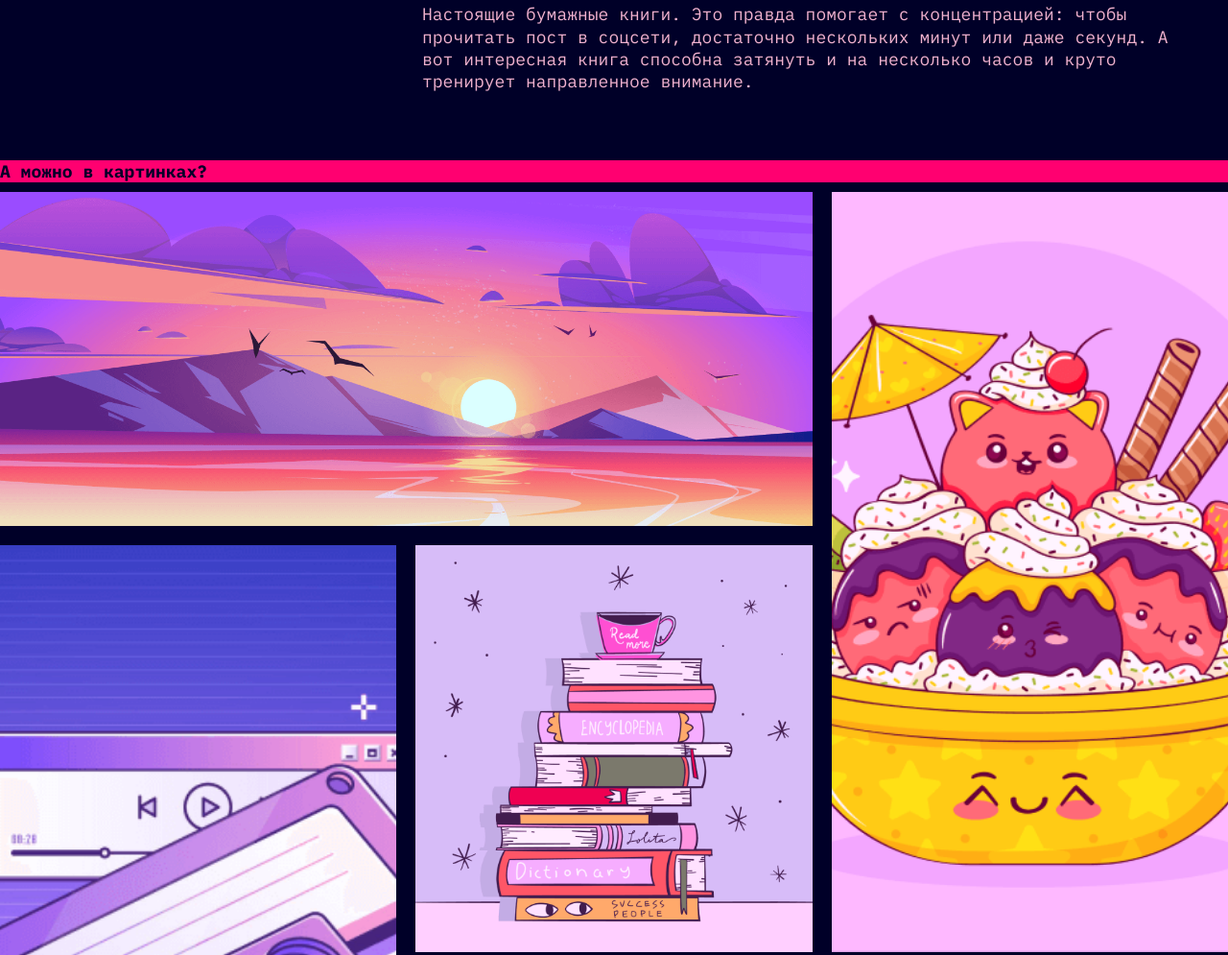
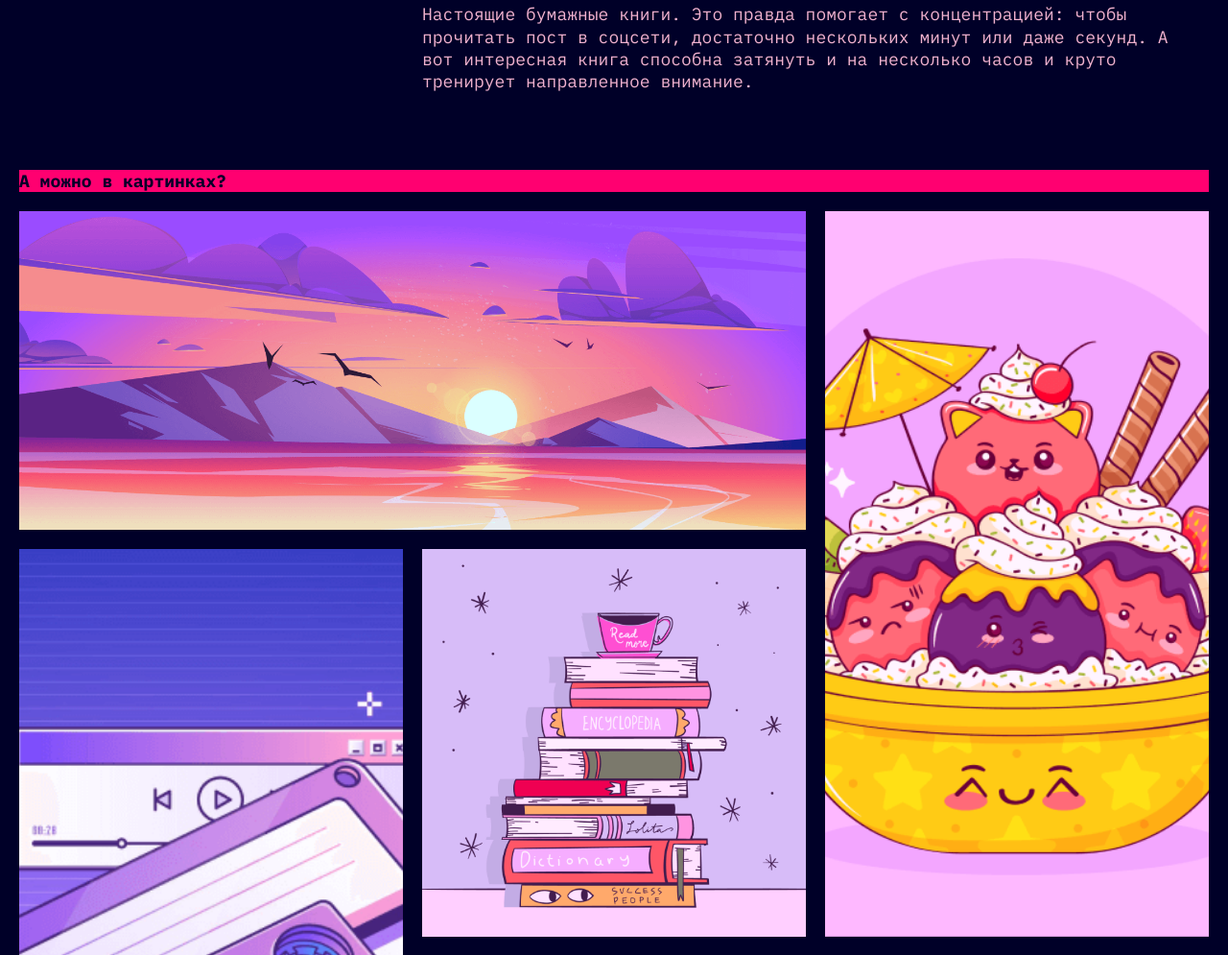
Before and after one commit to beLiked/slozhno-sosredotochitsya, a plain HTML site: page index.html in a window 1280 px wide. Shown: the part 2700-3695 px from the top of the page at 96% size. Drawn offline with Linux system fonts and the light colour scheme.

Commit message:
проверка на тесты375 load

```diff
--- a/index.html
+++ b/index.html
@@ -121,16 +121,16 @@
           </p>
         </article>
       </section>
-      <!-- <section class="content-honest gallery"> -->
-      <section class="gallery">
-      <h3 class="title-decoration">А можно в картинках?</h3>
+      <section class="content-honest gallery">
+      <h3 class="title-decoration title-decoration-gallery">А можно в картинках?</h3>
         <ul class="gallery-list">
           <li class="gallery-list-item">
             <img
               class="gallery-image"
               src="./images/sunset.png"
               alt="Закат"
-              loading="lazy">
+
+              >
           </li>
           <li class="gallery-list-item">
             <img
--- a/styles/style.css
+++ b/styles/style.css
@@ -186,7 +186,6 @@
 
 .gallery {
   margin-top: 30px;
-  width: 100%;
 }
 
 .gallery-image {
@@ -222,7 +221,6 @@
     grid-row: 1;
     align-self: center;
     font-size: clamp(7.5rem, 0.5625rem + 14.4531vw, 9.8125rem);
-    /* margin-top: 6px; */
   }
 
   .decorated-zone::before {
@@ -287,20 +285,29 @@
     margin-top: 20px;
   }
 
+  .gallery{
+    height: 98%;
+  }
+
+  .title-decoration-gallery {
+    margin-bottom: 20px;
+  }
+
   .gallery-list {
     display: grid;
     grid-template-columns: 1fr 1fr 1fr;
     gap: 20px;
-
   }
 
   .gallery-list-item:nth-child(1) {
     grid-column: 1/3;
+    margin: 0;
   }
   .gallery-list-item:nth-child(2) {
     grid-column: 3;
     grid-row: 1/3;
   }
+
   .gallery-list-item:nth-child(3) {
     grid-column: 1;
     grid-row: 2/4;
@@ -309,9 +316,12 @@
   .gallery-list-item:last-child {
     grid-column: 2/4;
   }
+
   .gallery-image {
     object-fit: cover;
-    block-size: 100%;
+    margin: 0;
+    width: 100%;
+    height: 100%;
   }
 }
 
@@ -368,11 +378,3 @@
     margin: 0;
   }
 }
-
-
-
-
-/* .content-honest-block {
-  display: grid;
-  grid-template-columns: repeat(auto-fit, minmax(200px, 1fr));
- } */
```
